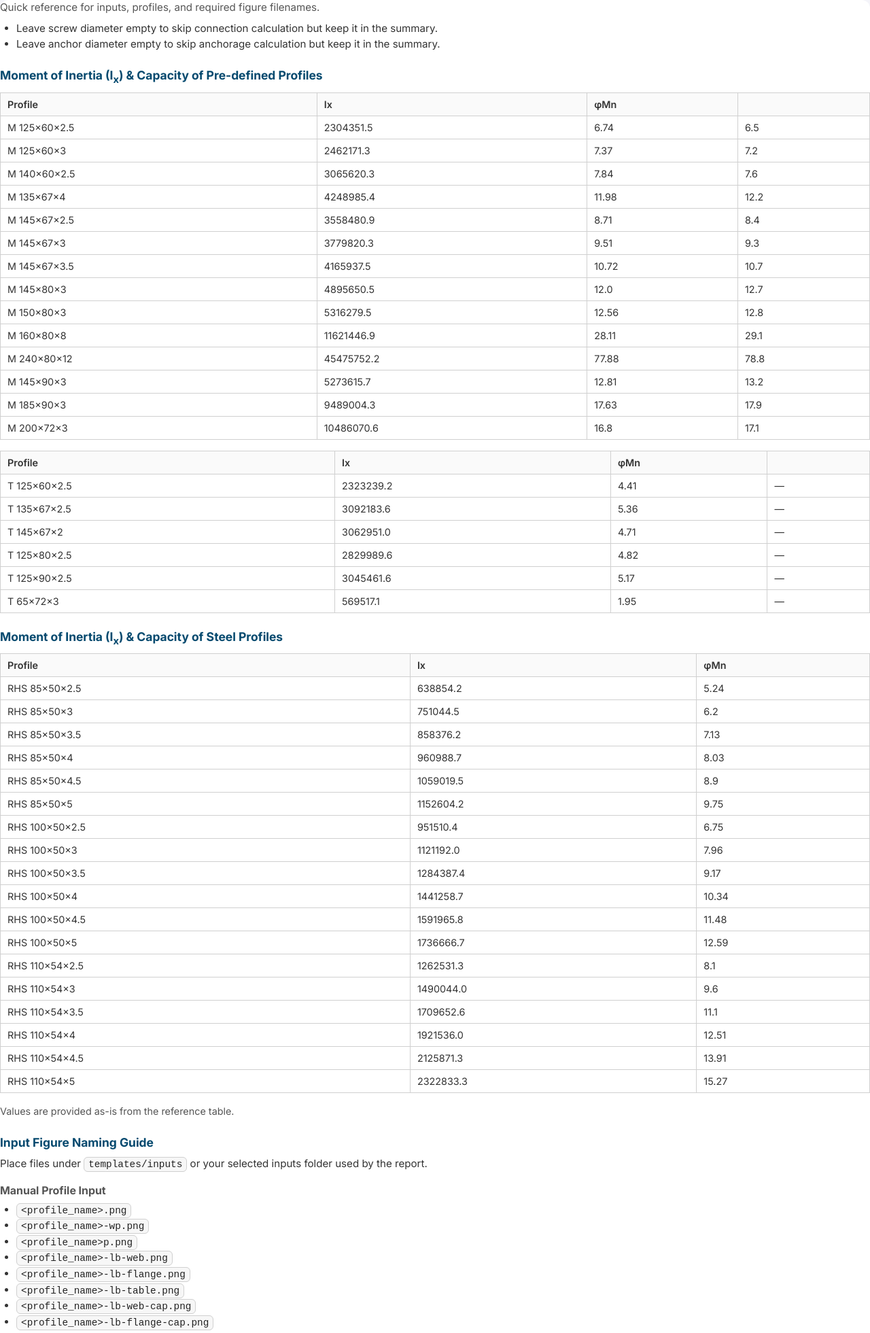
After one commit to shuvroce/facade-report, a Flask app: page /input-helper.html in a window 1280 px wide. The commit adds this page. Shown: the top 1961 px of the page at 68% size. Run offline with Flask 3, Linux system fonts and the light colour scheme.

Commit message:
input guide converted to html instead of plain txt

```diff
--- a/app.py
+++ b/app.py
@@ -211,14 +211,21 @@ def check_figures():
     return jsonify({"success": True, "figures": required_figures})
 
 
+def _send_helper(filename, mimetype):
+    helper_path = os.path.join(BASE_DIR, filename)
+    if os.path.isfile(helper_path):
+        return send_file(helper_path, mimetype=mimetype)
+    return "Input helper file not found", 404
+
+
 @app.route("/input-helper.txt")
-def input_helper():
-    helper_path = os.path.join(BASE_DIR, "input-helper.txt")
+def input_helper_txt():
+    return _send_helper("input-helper.txt", "text/plain")
 
-    if os.path.isfile(helper_path):
-        return send_file(helper_path, mimetype="text/plain")
-    else:
-        return "Input helper file not found", 404
+
+@app.route("/input-helper.html")
+def input_helper_html():
+    return _send_helper("input-helper.html", "text/html")
 
 
 @app.route("/set_inputs_dir", methods=["POST"])
--- /dev/null
+++ b/input-helper.html
@@ -0,0 +1,173 @@
+<!DOCTYPE html>
+<html lang="en">
+<head>
+    <meta charset="UTF-8">
+    <meta name="viewport" content="width=device-width, initial-scale=1.0">
+    <title>Input Helper</title>
+    <!-- Reuse main app styles when served standalone -->
+    <link rel="stylesheet" href="/static/app.css">
+</head>
+<body>
+    <div class="helper-card">
+        <p class="muted">Quick reference for inputs, profiles, and required figure filenames.</p>
+
+        <ul>
+            <li>Leave screw diameter empty to skip connection calculation but keep it in the summary.</li>
+            <li>Leave anchor diameter empty to skip anchorage calculation but keep it in the summary.</li>
+        </ul>
+
+        <h2>Moment of Inertia (I<sub>x</sub>) &amp; Capacity of Pre-defined Profiles</h2>
+        <div class="">
+            <div>
+                <table>
+                    <thead>
+                        <tr>
+                            <th>Profile</th>
+                            <th>Ix</th>
+                            <th>φMn</th>
+                            <th></th>
+                        </tr>
+                    </thead>
+                    <tbody>
+                        <tr><td>M 125x60x2.5</td><td>2304351.5</td><td>6.74</td><td>6.5</td></tr>
+                        <tr><td>M 125x60x3</td><td>2462171.3</td><td>7.37</td><td>7.2</td></tr>
+                        <tr><td>M 140x60x2.5</td><td>3065620.3</td><td>7.84</td><td>7.6</td></tr>
+                        <tr><td>M 135x67x4</td><td>4248985.4</td><td>11.98</td><td>12.2</td></tr>
+                        <tr><td>M 145x67x2.5</td><td>3558480.9</td><td>8.71</td><td>8.4</td></tr>
+                        <tr><td>M 145x67x3</td><td>3779820.3</td><td>9.51</td><td>9.3</td></tr>
+                        <tr><td>M 145x67x3.5</td><td>4165937.5</td><td>10.72</td><td>10.7</td></tr>
+                        <tr><td>M 145x80x3</td><td>4895650.5</td><td>12.0</td><td>12.7</td></tr>
+                        <tr><td>M 150x80x3</td><td>5316279.5</td><td>12.56</td><td>12.8</td></tr>
+                        <tr><td>M 160x80x8</td><td>11621446.9</td><td>28.11</td><td>29.1</td></tr>
+                        <tr><td>M 240x80x12</td><td>45475752.2</td><td>77.88</td><td>78.8</td></tr>
+                        <tr><td>M 145x90x3</td><td>5273615.7</td><td>12.81</td><td>13.2</td></tr>
+                        <tr><td>M 185x90x3</td><td>9489004.3</td><td>17.63</td><td>17.9</td></tr>
+                        <tr><td>M 200x72x3</td><td>10486070.6</td><td>16.8</td><td>17.1</td></tr>
+                    </tbody>
+                </table>
+            </div>
+
+            <div>
+                <table>
+                    <thead>
+                        <tr>
+                            <th>Profile</th>
+                            <th>Ix</th>
+                            <th>φMn</th>
+                            <th></th>
+                        </tr>
+                    </thead>
+                    <tbody>
+                        <tr><td>T 125x60x2.5</td><td>2323239.2</td><td>4.41</td><td>&mdash;</td></tr>
+                        <tr><td>T 135x67x2.5</td><td>3092183.6</td><td>5.36</td><td>&mdash;</td></tr>
+                        <tr><td>T 145x67x2</td><td>3062951.0</td><td>4.71</td><td>&mdash;</td></tr>
+                        <tr><td>T 125x80x2.5</td><td>2829989.6</td><td>4.82</td><td>&mdash;</td></tr>
+                        <tr><td>T 125x90x2.5</td><td>3045461.6</td><td>5.17</td><td>&mdash;</td></tr>
+                        <tr><td>T 65x72x3</td><td>569517.1</td><td>1.95</td><td>&mdash;</td></tr>
+                    </tbody>
+                </table>
+            </div>
+        </div>
+
+        <h2>Moment of Inertia (I<sub>x</sub>) &amp; Capacity of Steel Profiles</h2>
+        <div>
+            <table>
+                <thead>
+                    <tr>
+                        <th>Profile</th>
+                        <th>Ix</th>
+                        <th>φMn</th>
+                    </tr>
+                </thead>
+                <tbody>
+                    <tr><td>RHS 85x50x2.5</td><td>638854.2</td><td>5.24</td></tr>
+                    <tr><td>RHS 85x50x3</td><td>751044.5</td><td>6.2</td></tr>
+                    <tr><td>RHS 85x50x3.5</td><td>858376.2</td><td>7.13</td></tr>
+                    <tr><td>RHS 85x50x4</td><td>960988.7</td><td>8.03</td></tr>
+                    <tr><td>RHS 85x50x4.5</td><td>1059019.5</td><td>8.9</td></tr>
+                    <tr><td>RHS 85x50x5</td><td>1152604.2</td><td>9.75</td></tr>
+                    <tr><td>RHS 100x50x2.5</td><td>951510.4</td><td>6.75</td></tr>
+                    <tr><td>RHS 100x50x3</td><td>1121192.0</td><td>7.96</td></tr>
+                    <tr><td>RHS 100x50x3.5</td><td>1284387.4</td><td>9.17</td></tr>
+                    <tr><td>RHS 100x50x4</td><td>1441258.7</td><td>10.34</td></tr>
+                    <tr><td>RHS 100x50x4.5</td><td>1591965.8</td><td>11.48</td></tr>
+                    <tr><td>RHS 100x50x5</td><td>1736666.7</td><td>12.59</td></tr>
+                    <tr><td>RHS 110x54x2.5</td><td>1262531.3</td><td>8.1</td></tr>
+                    <tr><td>RHS 110x54x3</td><td>1490044.0</td><td>9.6</td></tr>
+                    <tr><td>RHS 110x54x3.5</td><td>1709652.6</td><td>11.1</td></tr>
+                    <tr><td>RHS 110x54x4</td><td>1921536.0</td><td>12.51</td></tr>
+                    <tr><td>RHS 110x54x4.5</td><td>2125871.3</td><td>13.91</td></tr>
+                    <tr><td>RHS 110x54x5</td><td>2322833.3</td><td>15.27</td></tr>
+                </tbody>
+            </table>
+        </div>
+        <p class="note">Values are provided as-is from the reference table.</p>
+
+        <h2>Input Figure Naming Guide</h2>
+        <p>Place files under <code>templates/inputs</code> or your selected inputs folder used by the report.</p>
+
+        <h3>Manual Profile Input</h3>
+        <ul>
+            <li><code>&lt;profile_name&gt;.png</code></li>
+            <li><code>&lt;profile_name&gt;-wp.png</code></li>
+            <li><code>&lt;profile_name&gt;p.png</code></li>
+            <li><code>&lt;profile_name&gt;-lb-web.png</code></li>
+            <li><code>&lt;profile_name&gt;-lb-flange.png</code></li>
+            <li><code>&lt;profile_name&gt;-lb-table.png</code></li>
+            <li><code>&lt;profile_name&gt;-lb-web-cap.png</code></li>
+            <li><code>&lt;profile_name&gt;-lb-flange-cap.png</code></li>
+        </ul>
+
+        <h3>Wind Input</h3>
+        <ul>
+            <li><code>location-map.png</code></li>
+            <li><code>mwfrs.png</code> (MWFRS load table)</li>
+            <li><code>cnc-wall.png</code></li>
+            <li><code>cnc-roof.png</code></li>
+        </ul>
+
+        <h3>Category-level Figures</h3>
+        <ul>
+            <li>Reference elevation: <code>&lt;category_index&gt;-ref-elev.png</code> (e.g., <code>1-ref-elev.png</code>)</li>
+            <li>SAP/structural (per category index):
+                <ul>
+                    <li><code>&lt;category_index&gt;-sap-model.png</code></li>
+                    <li><code>&lt;category_index&gt;-sap-relese.png</code></li>
+                    <li><code>&lt;category_index&gt;-sap-dead-load.png</code></li>
+                    <li><code>&lt;category_index&gt;-sap-wind-load.png</code></li>
+                    <li><code>&lt;category_index&gt;-sap-bmd.png</code></li>
+                    <li><code>&lt;category_index&gt;-sap-sfd.png</code></li>
+                    <li><code>&lt;category_index&gt;-sap-mul-max-moment.png</code></li>
+                    <li><code>&lt;category_index&gt;-sap-tran-max-moment.png</code></li>
+                    <li><code>&lt;category_index&gt;-sap-deformed-shape.png</code></li>
+                    <li><code>&lt;category_index&gt;-sap-mul-def.png</code></li>
+                    <li><code>&lt;category_index&gt;-sap-tran-def-wind.png</code></li>
+                    <li><code>&lt;category_index&gt;-sap-tran-def-dead.png</code></li>
+                    <li><code>&lt;category_index&gt;-sap-joint-force-dead.png</code></li>
+                    <li><code>&lt;category_index&gt;-sap-joint-force-wind.png</code></li>
+                    <li><code>&lt;category_index&gt;-sap-reaction-force-dead.png</code></li>
+                    <li><code>&lt;category_index&gt;-sap-reaction-force-wind.png</code></li>
+                </ul>
+            </li>
+        </ul>
+
+        <h3>Glass RFEM Figures (category + glass indices)</h3>
+        <p>Format: <code>&lt;category_index&gt;.&lt;glass_index&gt;-rfem-&lt;suffix&gt;.png</code> (e.g., <code>2.3-rfem-model-3d.png</code>)</p>
+        <ul>
+            <li><code>&lt;c&gt;.&lt;g&gt;-rfem-model-3d.png</code></li>
+            <li><code>&lt;c&gt;.&lt;g&gt;-rfem-model-data.png</code></li>
+            <li><code>&lt;c&gt;.&lt;g&gt;-rfem-stress.png</code></li>
+            <li><code>&lt;c&gt;.&lt;g&gt;-rfem-stress-ratio.png</code></li>
+            <li><code>&lt;c&gt;.&lt;g&gt;-rfem-def.png</code></li>
+            <li><code>&lt;c&gt;.&lt;g&gt;-rfem-def-ratio.png</code></li>
+        </ul>
+
+        <h3>Notes</h3>
+        <ul>
+            <li><code>category_index</code> is 1-based from the order of categories in the input YAML.</li>
+            <li><code>glass_index</code> is 1-based within each category.</li>
+            <li>Use lowercase <code>.png</code> extensions to match template references.</li>
+        </ul>
+    </div>
+</body>
+</html>
--- a/static/app.css
+++ b/static/app.css
@@ -856,3 +856,99 @@ summary {
         transform: rotate(360deg);
     }
 }
+
+
+/* ================ 9. INPUT HELPER GUIDE ================ */
+
+/* Main helper card container */
+.helper-card {
+    /* max-width: 960px; */
+    margin: 0 auto;
+    background: var(--bg-primary);
+    /* border: 1px solid var(--border-primary); */
+    border-radius: 12px;
+    /* box-shadow: 0 10px 30px rgba(0, 0, 0, 0.08); */
+    /* padding: 16px; */
+    transition: var(--transition-bg), var(--transition-border);
+}
+
+.helper-card h2 {
+    margin: 24px 0 10px;
+    font-size: 1.1rem;
+    color: var(--text-heading);
+}
+
+.helper-card h3 {
+    margin: 16px 0 8px;
+    font-size: 1rem;
+    color: var(--text-secondary);
+}
+
+.helper-card p,
+.helper-card li {
+    list-style-type: disc;
+    line-height: 1.5;
+    font-size: 0.95rem;
+    color: var(--text-primary);
+}
+
+.helper-card ul {
+    padding-left: 24px;
+    margin: 8px 0 16px;
+}
+
+.helper-card table {
+    width: 100%;
+    border-collapse: collapse;
+    /* min-width: 480px; */
+    background: var(--bg-primary);
+    margin-bottom: 1rem;
+}
+
+.helper-card th,
+.helper-card td {
+    padding: 8px 10px;
+    /* border-bottom: 1px solid var(--border-primary); */
+    border: 1px solid var(--border-code);
+    text-align: left;
+    white-space: nowrap;
+    font-size: 0.9rem;
+    color: var(--text-primary);
+    transition: var(--transition-bg), var(--transition-border);
+}
+
+.helper-card th {
+    background: var(--bg-secondary);
+    font-weight: 600;
+    font-size: 0.9rem;
+    /* color: var(--text-heading); */
+}
+
+/* Muted text styling */
+.helper-card .muted {
+    color: var(--text-secondary);
+}
+
+/* Inline code styling */
+.helper-card code {
+    background: var(--bg-code);
+    border: 1px solid var(--border-code);
+    border-radius: 6px;
+    padding: 2px 6px;
+    font-size: 0.9rem;
+    color: var(--text-code);
+    font-family: 'Courier New', monospace;
+    transition: var(--transition-bg), var(--transition-border);
+}
+
+/* Note styling */
+.helper-card .note {
+    margin-top: 8px;
+    font-size: 0.9rem;
+    color: var(--text-secondary);
+}
+
+.table__flex {
+    display: flex;
+    gap: 2rem;
+}
--- a/templates/index.html
+++ b/templates/index.html
@@ -344,7 +344,7 @@
                 <span class="close-modal" id="close-input-helper">&times;</span>
             </div>
             <div class="modal-body">
-                <pre id="input-helper-content">Loading...</pre>
+                <div id="input-helper-content">Loading...</div>
             </div>
         </div>
     </div>
```
Also changed, not shown: input-helper.txt (deleted, +0 -146 lines), static/app.js (+5 -5 lines).
